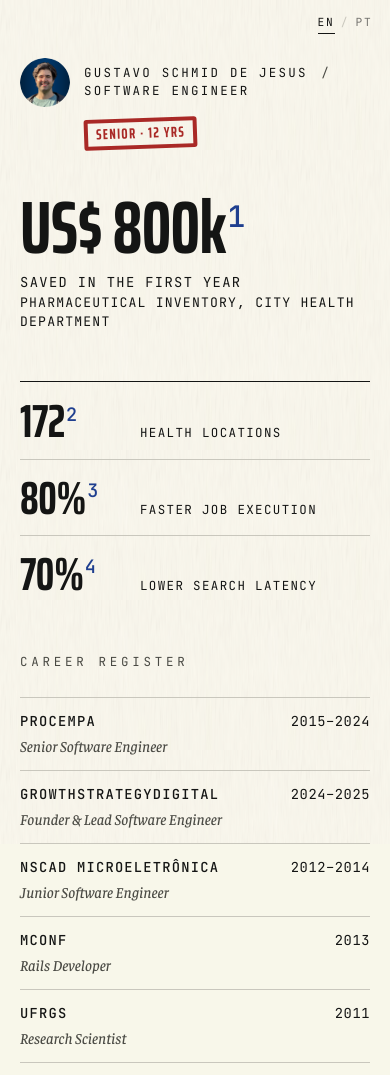
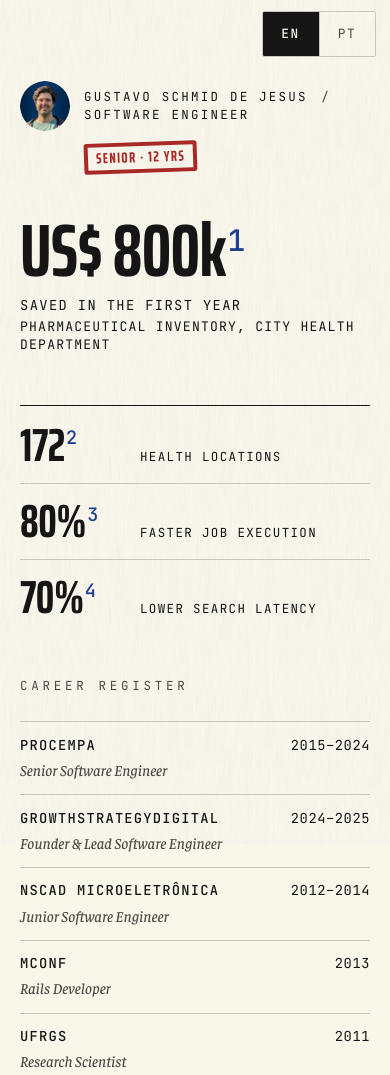
Before and after one commit to gutors/gutors.github.io, a plain HTML site: page index.html in a window 390 px wide. Shown: the top 1075 px of the page. Drawn offline with Linux system fonts and the light colour scheme.

Commit message:
Make the language switch a real two-button control
On a phone the labels were bare text at 17x20px, roughly a third of the
44px minimum, so the target was hard to hit. On the Portuguese page the
only tappable label sat on the left of the pair, where the eye does not
look for the way back to another language.

Both options are now buttons in one bordered group: the current language
inverted to solid ink, the other in soft ink on paper, separated by a
rule so the pair never reads as one label split by a slash. Targets are
56x44 on phones and 46x34 on desktop, the active state carries 17:1
contrast, and the group stays pinned to the right edge on every width.

```diff
--- a/index.html
+++ b/index.html
@@ -45,9 +45,10 @@
   <!-- ============ THE SHEET: first viewport ============ -->
   <div class="sheet-wrap">
     <nav class="langbar" aria-label="Language">
-      <span aria-current="page">EN</span>
-      <span class="langbar__sep" aria-hidden="true">/</span>
-      <a href="/pt/">PT</a>
+      <div class="langbar__group">
+        <span aria-current="page">EN</span>
+        <a href="/pt/" hreflang="pt-BR" lang="pt-BR">PT</a>
+      </div>
     </nav>
 
   <section class="sheet" aria-label="Summary record">
--- a/styles.css
+++ b/styles.css
@@ -109,45 +109,76 @@ a { color: inherit; }
    A page-level control, not part of the sheet: the measured card is a printed
    object, and a UI control sitting inside it would be the browser talking
    through the report. It sits above the sheet, quiet, and reads as chrome.
+
+   Each option is a real 44px touch target. The first draft styled the labels
+   as bare text at 17×20px, which is a third of the minimum and, on the
+   Portuguese page, put the only tappable one on the left of the pair where
+   nobody looks for it.
    ========================================================================== */
 
 .langbar {
   max-width: 1280px;
   margin-inline: auto;
-  padding: clamp(0.85rem, 1.8vw, 1.25rem) clamp(1.1rem, 2.6vw, 1.9rem) 0;
+  padding: clamp(0.6rem, 1.6vw, 1rem) clamp(0.9rem, 2.4vw, 1.9rem) 0;
   display: flex;
   justify-content: flex-end;
-  align-items: baseline;
-  gap: 0.55em;
-  font-size: 0.7rem;
-  letter-spacing: 0.16em;
-  text-transform: uppercase;
 }
 
-.langbar a,
-.langbar [aria-current] {
-  text-decoration: none;
-  padding-bottom: 0.2em;
-  border-bottom: 1px solid transparent;
-  transition: color 140ms ease, border-color 140ms ease;
+.langbar__group {
+  display: inline-flex;
+  align-items: stretch;
+  border: 1px solid var(--rule);
+  border-radius: 2px;
+  overflow: hidden;
 }
 
-.langbar [aria-current] {
-  color: var(--ink);
-  border-bottom-color: var(--ink);
+.langbar__group > * {
+  display: flex;
+  align-items: center;
+  justify-content: center;
+  /* 44×44 is the floor for a thumb; the label only needs its width to fit. */
+  min-width: 46px;
+  min-height: 34px;
+  padding: 0 0.85em;
+  font-size: 0.72rem;
+  letter-spacing: 0.14em;
+  text-transform: uppercase;
+  text-decoration: none;
+  line-height: 1;
+  transition: background 140ms ease, color 140ms ease;
 }
 
-.langbar a {
-  color: var(--ink-faint);
-}
-.langbar a:hover {
-  color: var(--blue);
-  border-bottom-color: var(--blue);
+.langbar__group [aria-current] {
+  background: var(--ink);
+  color: var(--paper);
+  font-weight: 500;
 }
 
-.langbar__sep {
-  color: var(--rule);
-  user-select: none;
+.langbar__group a {
+  color: var(--ink-soft);
+  background: transparent;
+}
+.langbar__group a:hover {
+  background: var(--paper-deep);
+  color: var(--blue);
+}
+
+/* A visible divider between the two, so the pair reads as two buttons and
+   never as one label split by a slash. */
+.langbar__group > * + * {
+  border-left: 1px solid var(--rule);
+}
+
+/* Bigger targets where the finger is the pointer. */
+@media (max-width: 900px) {
+  .langbar {
+    padding-top: 0.7rem;
+  }
+  .langbar__group > * {
+    min-width: 56px;
+    min-height: 44px;
+    font-size: 0.8rem;
+  }
 }
 
 /* ==========================================================================
```
Also changed, not shown: pt/index.html (+4 -3 lines).
